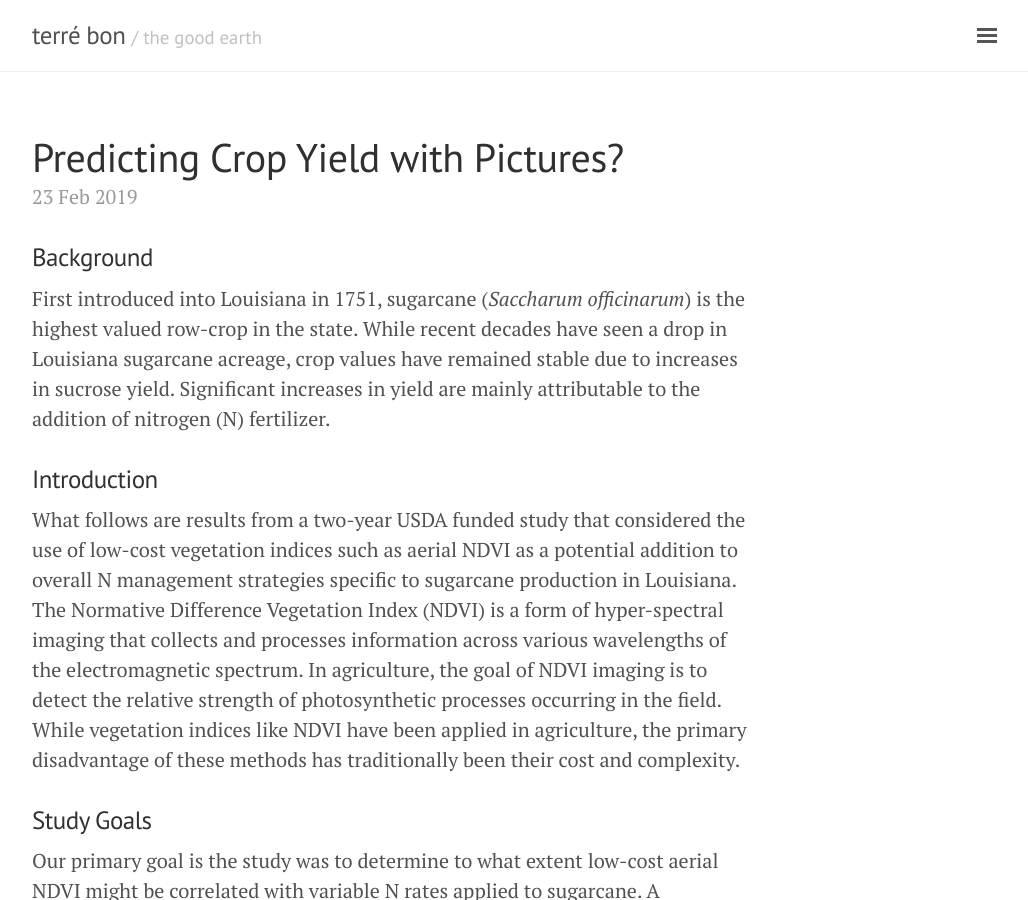
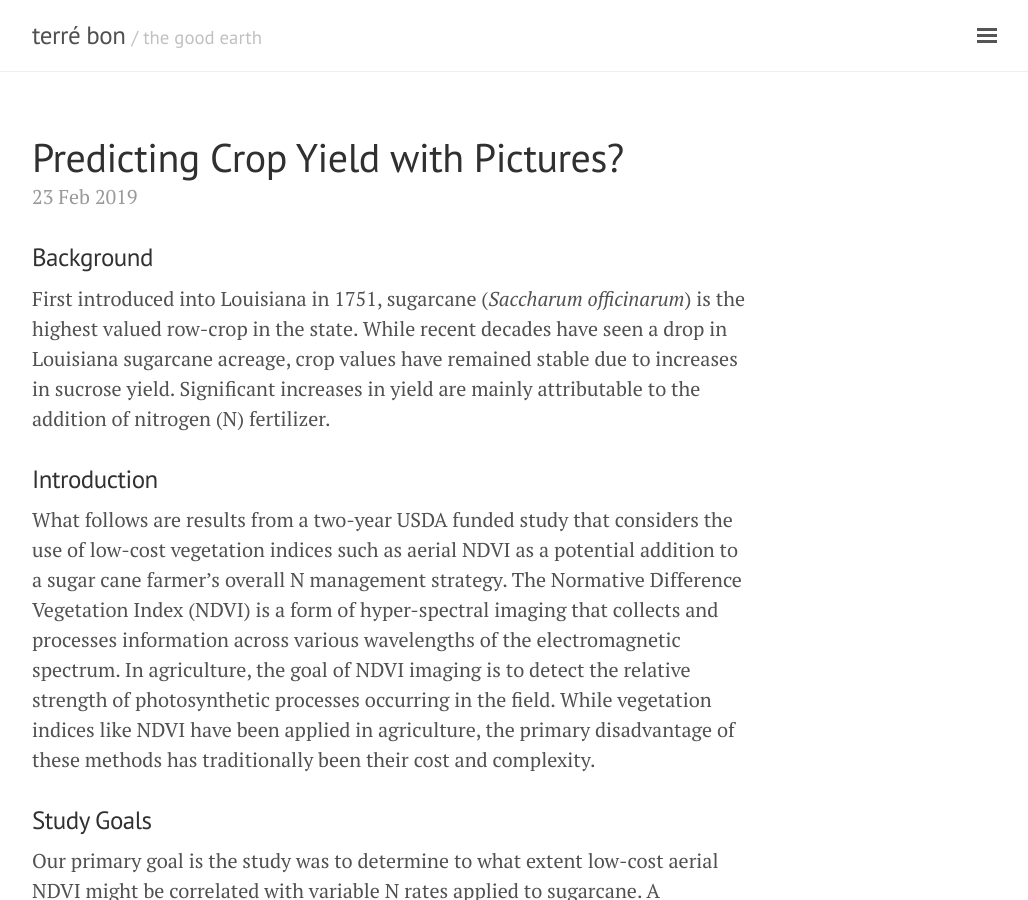
Before and after one commit to geraldmc/geraldmc.github.io, a Jekyll site: the page built from _posts/2019-02-23-predicting-yield-1.md, in a window 1280 px wide and 900 px high. Shown: the whole window, without its empty margins (248-1276 px from the left). Built offline with Jekyll 4.4.1, drawn with Linux system fonts in a browser that asks for light colours.

```diff
--- a/_posts/2019-02-23-predicting-yield-1.md
+++ b/_posts/2019-02-23-predicting-yield-1.md
@@ -9,7 +9,7 @@ First introduced into Louisiana in 1751, sugarcane (*Saccharum officinarum*) is
 
 ### Introduction
 
-What follows are results from a two-year USDA funded study that considered the use of low-cost vegetation indices such as aerial NDVI as a potential addition to overall N management strategies specific to sugarcane production in Louisiana. The Normative Difference Vegetation Index (NDVI) is a form of hyper-spectral imaging that collects and processes information across various wavelengths of the electromagnetic spectrum. In agriculture, the goal of NDVI imaging is to detect the relative strength of photosynthetic processes occurring in the field. While vegetation indices like NDVI have been applied in agriculture, the primary disadvantage of these methods has traditionally been their cost and complexity.
+What follows are results from a two-year USDA funded study that considers the use of low-cost vegetation indices such as aerial NDVI as a potential addition to a sugar cane farmer's overall N management strategy. The Normative Difference Vegetation Index (NDVI) is a form of hyper-spectral imaging that collects and processes information across various wavelengths of the electromagnetic spectrum. In agriculture, the goal of NDVI imaging is to detect the relative strength of photosynthetic processes occurring in the field. While vegetation indices like NDVI have been applied in agriculture, the primary disadvantage of these methods has traditionally been their cost and complexity.
 
 
 ### Study Goals
@@ -23,4 +23,4 @@ We asked two questions:
 
 This was our study area:
 
-![South Louisiana]({{ site.url }}/assets/study-area.png){:height="275px" width="800px"}
+![South Louisiana]({{ site.url }}/assets/study-area.png){:height="250px" width="850px"}
```
